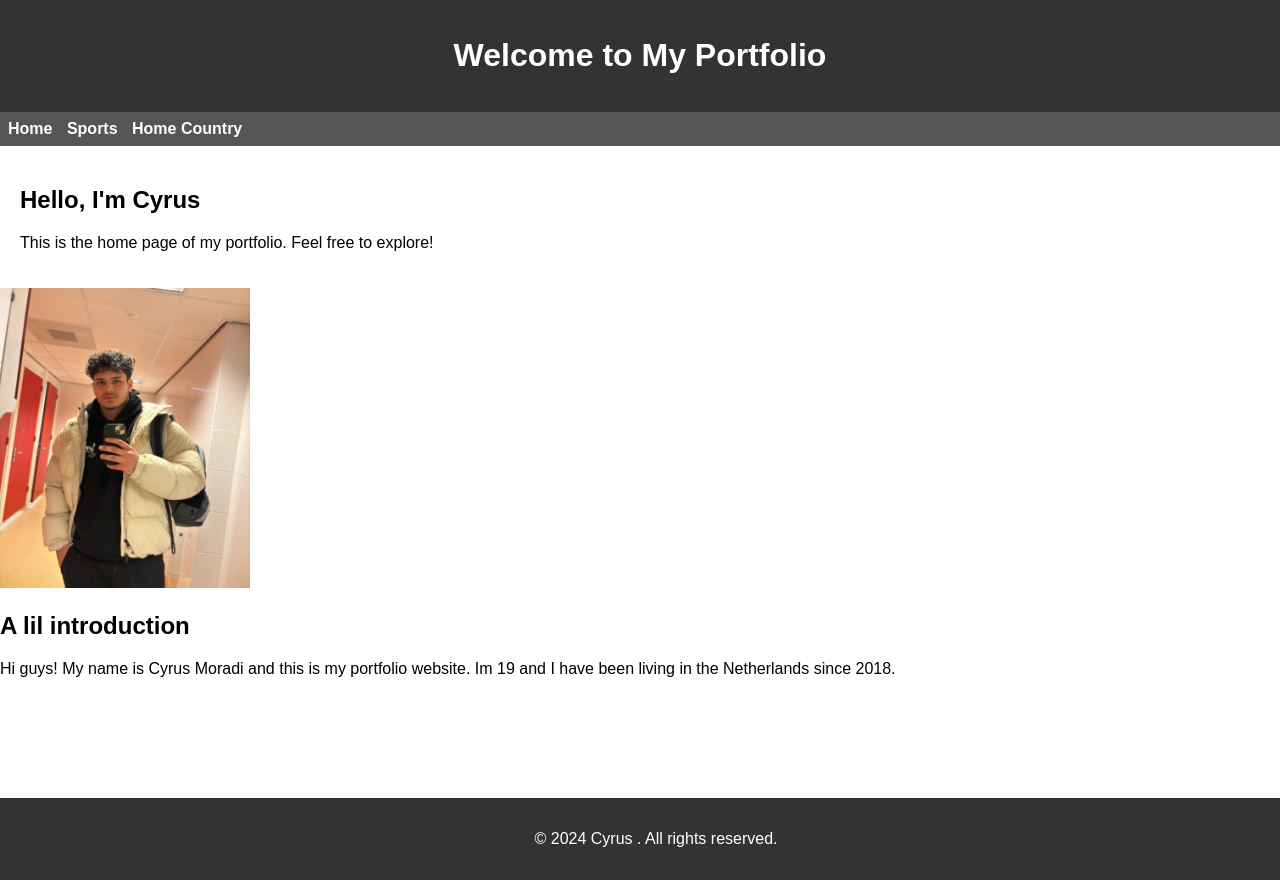
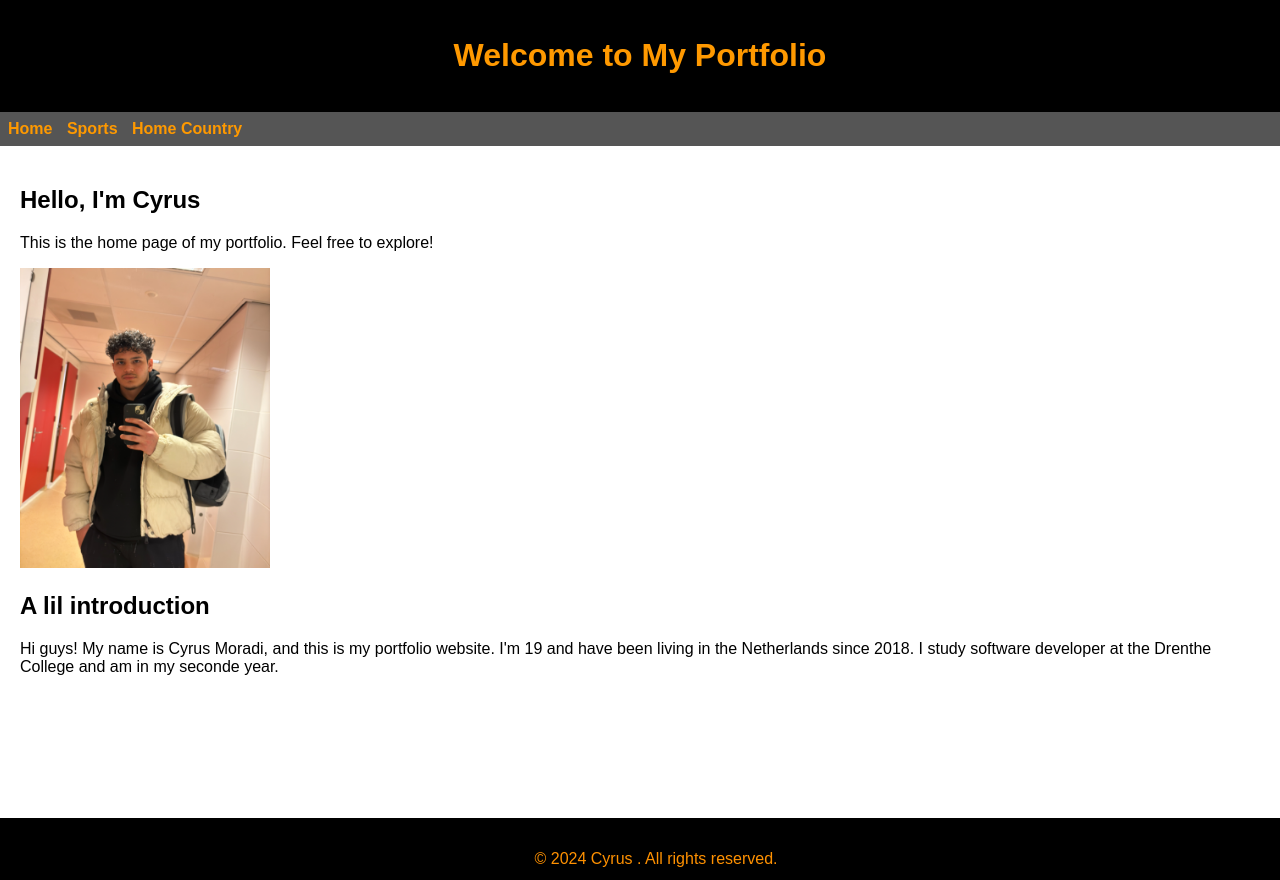
Before and after one commit to CyrusZayonix/Cyrus-Portfolio, a PHP site: page / in a window 1280 px wide. Run offline with PHP 8.4, Linux system fonts and the light colour scheme.

```diff
--- a/css/style.css
+++ b/css/style.css
@@ -6,8 +6,8 @@ body {
 }
 
 header {
-    background-color: #333;
-    color: #fff;
+    background-color: #000000;
+    color: #ff9900;
     text-align: center;
     padding: 1em;
 }
@@ -30,7 +30,7 @@ nav li {
 
 nav a {
     text-decoration: none;
-    color: #fff;
+    color: #fe9900;
     font-weight: bold;
 }
 
@@ -39,11 +39,11 @@ section {
 }
 
 footer {
-    background-color: #333;
-    color: #fff;
+    background-color: #000000;
+    color: #ff9100;
     text-align: center;
     padding: 1em;
     position: fixed;
-    bottom: 0;
+    bottom: -20px;
     width: 100%;
 }
--- a/index.php
+++ b/index.php
@@ -20,11 +20,11 @@
     <section>
         <h2>Hello, I'm Cyrus</h2>
         <p>This is the home page of my portfolio. Feel free to explore!</p>
+        <img src="images/cyrus.jpg" width="250" height="300">
+        <h2>A lil introduction</h2>
+        <p> Hi guys! My name is Cyrus Moradi, and this is my portfolio website. I'm 19 and have been living in the Netherlands since 2018.
+         I study software developer at the Drenthe College and am in my seconde year. </p>
     </section>
-    <img src="images/cyrus.jpg"  width="250" height="300">
-    <h2>A lil introduction</h2>
-        <p> Hi guys! My name is Cyrus Moradi and this is my portfolio website. Im 19 and I have been living in the Netherlands since 2018.</p>
-        <br>
     <footer>
         <p>&copy; <?php echo date("Y"); ?> Cyrus . All rights reserved.</p>
     </footer>
```
Also changed, not shown: images/CJ.jpg (added), images/gym.jpg (added), images/slip.jpg (added), images/squat.jpg (added).
